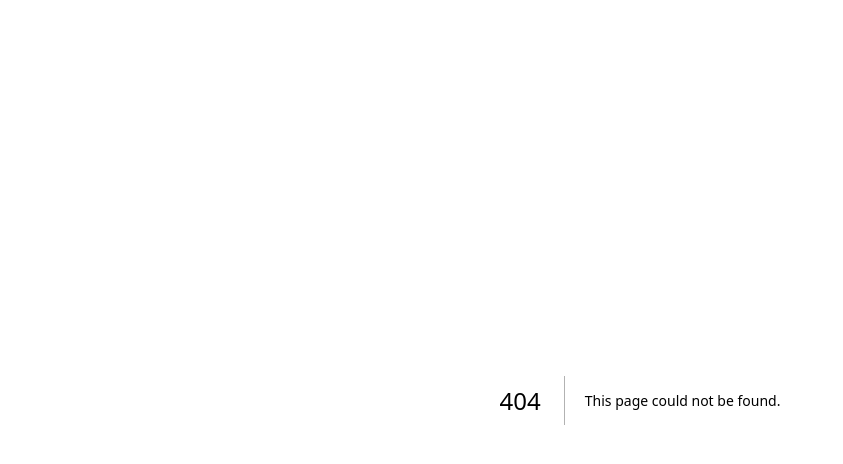
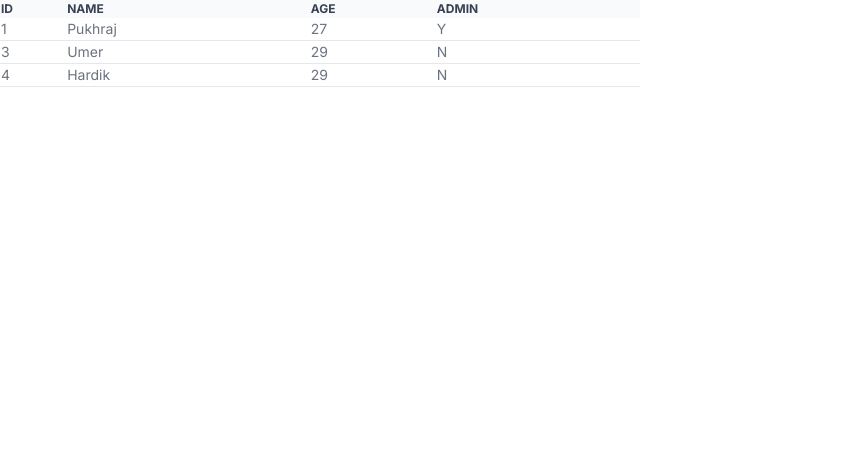
Before and after one commit to pukhrajsaini/react-hooks-nextjs, a Next.js app: page /user in a window 1280 px wide. Before the commit this address had no page. Shown: the top 464 px of the page, without its empty margins (0-843 px from the left). Built offline with nearby package versions, Linux system fonts and the light colour scheme.

Commit message:
use state hooks

```diff
--- a/src/app/forgot-password/page.tsx
+++ /dev/null
@@ -1,2 +0,0 @@
-const ForgotPassword = () => <h2>Forgot Password works</h2>;
-export default ForgotPassword;
--- /dev/null
+++ b/src/app/user/components/UserList.tsx
@@ -0,0 +1,20 @@
+export default function UserList({
+  props,
+}: {
+  props: {
+    id: number;
+    name: string;
+    admin: boolean;
+    age: number;
+  };
+}) {
+  const { id, name, admin, age } = props;
+  return (
+    <tr className="bg-white border-b dark:bg-gray-800 dark:border-gray-700">
+      <td>{id}</td>
+      <td> {name} </td>
+      <td> {age} </td>
+      <td> {admin ? "Y" : "N"} </td>
+    </tr>
+  );
+}
--- /dev/null
+++ b/src/app/user/page.tsx
@@ -0,0 +1,84 @@
+"use client";
+import { useEffect, useReducer } from "react";
+import UserList from "./components/UserList";
+
+const UserRoute = () => {
+  const userData = [
+    {
+      id: 1,
+      name: "Pukhraj",
+      age: 27,
+      admin: true,
+    },
+    {
+      id: 2,
+      name: "Shiv",
+      age: 26,
+      admin: false,
+    },
+    {
+      id: 3,
+      name: "Umer",
+      age: 29,
+      admin: false,
+    },
+    {
+      id: 4,
+      name: "Hardik",
+      age: 29,
+      admin: false,
+    },
+  ];
+
+  const reducerMethod = (users: any, action: any) => {
+    switch (action.type) {
+      case "deleteUser": {
+        return users.filter((user: any) => user.id !== action.id);
+      }
+      case "updateUser": {
+        return users.map((user: any) => {
+          if (user.id == action.updatedUser.id) return action.updatedUser;
+          return user;
+        });
+      }
+    }
+  };
+  const [users, dispatch] = useReducer(reducerMethod, userData);
+
+  const handleUpdateUser = (updatedUser: any) => {
+    dispatch({
+      type: "updateUser",
+      updatedUser: updatedUser,
+    });
+  };
+
+  const handleDeleteUser = (userId: number) => {
+    dispatch({
+      type: "deleteUser",
+      id: userId,
+    });
+  };
+
+  useEffect(() => {
+    handleDeleteUser(2);
+  }, []);
+
+  return (
+    <table className="w-1/2 text-sm text-left rtl:text-right text-gray-500 dark:text-gray-400">
+      <thead className="text-xs text-gray-700 uppercase bg-gray-50 dark:bg-gray-700 dark:text-gray-400">
+        <tr>
+          <th>Id</th>
+          <th>Name</th>
+          <th>Age</th>
+          <th>Admin</th>
+        </tr>
+      </thead>
+      <tbody>
+        {users.map((e: any) => (
+          <UserList props={e} />
+        ))}
+      </tbody>
+    </table>
+  );
+};
+export default UserRoute;
```
